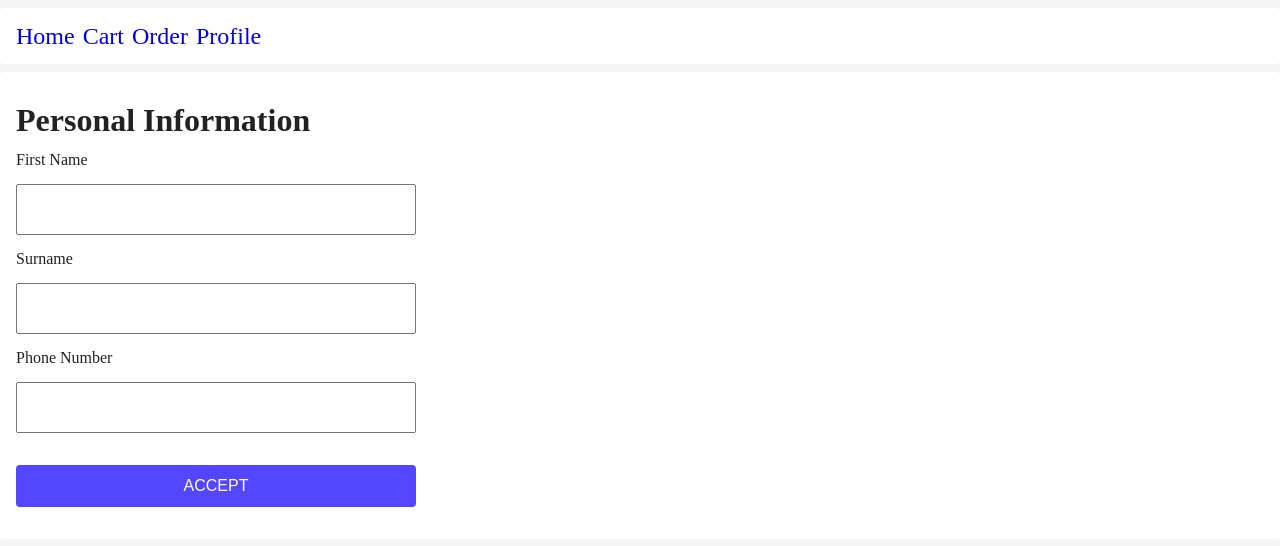
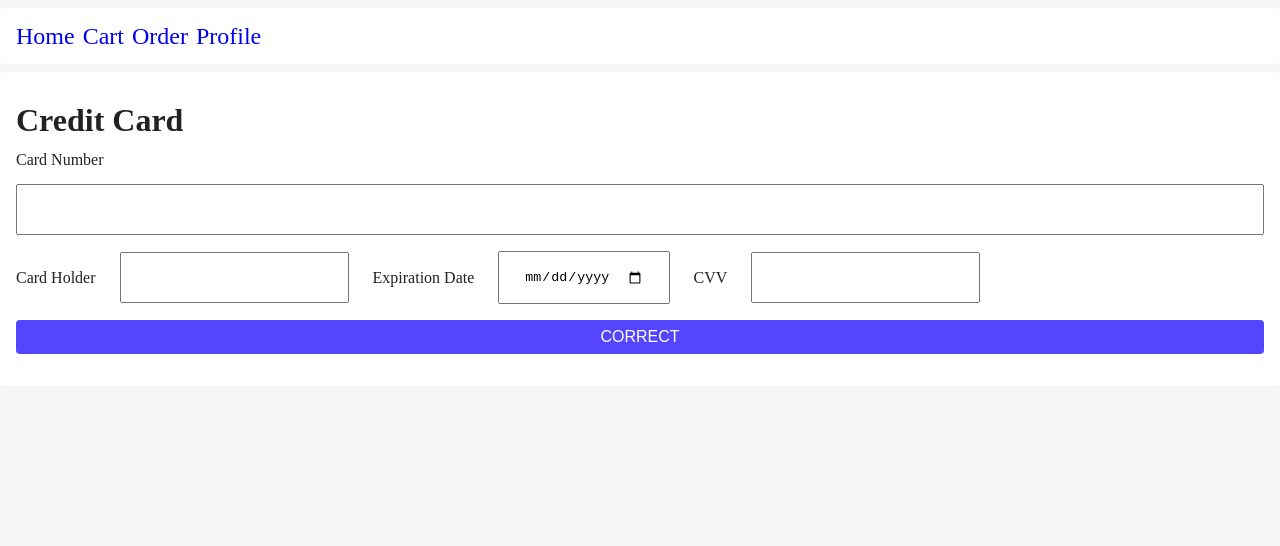
Before and after one commit to memcp/online-shop, a React app: page /order in a window 1280 px wide. Shown: the top 546 px of the page. Built offline with nearby package versions, Linux system fonts and the light colour scheme.

Commit message:
Add component, credit card filling stage.

```diff
--- a/src/components/App.css
+++ b/src/components/App.css
@@ -76,6 +76,13 @@ form {
 
 input {
   padding: 16px 24px;
+  margin: 16px 0;
+}
+
+input[type="submit"] {
+  padding: 12px 0;
+  font-size: 16px;
+  text-transform: uppercase;
 }
 
 button, input[type="submit"] {
--- a/src/components/pages/order/CreditCardStage.css
+++ b/src/components/pages/order/CreditCardStage.css
@@ -0,0 +1,8 @@
+.card-bottom {
+  display: flex;
+  align-items: center;
+}
+
+.card-bottom input {
+  margin: 0 24px;
+}
--- a/src/components/pages/order/CreditCardStage.jsx
+++ b/src/components/pages/order/CreditCardStage.jsx
@@ -1,8 +1,25 @@
 import React from 'react';
+
+import './CreditCardStage.css'
 
 function CreditCardStage(props) {
   return (
-    <div>Credit Card Stage</div>
+    <div className="credit-card-stage">
+      <h3>Credit Card</h3>
+      <form>
+        <label htmlFor="card-number">Card Number</label>
+        <input type="text" name="card-number"/>
+        <div className="card-bottom">
+          <label htmlFor="card-holder">Card Holder</label>
+          <input type="text" name="card-holder"/>
+          <label htmlFor="expiration-date">Expiration Date</label>
+          <input type="date" name="expiration-date"/>
+          <label htmlFor="cvv">CVV</label>
+          <input type="number" name="cvv"/>
+        </div>
+        <input type="submit" value="Correct"/>
+      </form>
+    </div>
   );
 }
 
--- a/src/components/pages/order/Order.jsx
+++ b/src/components/pages/order/Order.jsx
@@ -7,7 +7,7 @@ import './Order.css';
 
 function Order(props) {
 
-  const currentStage = 'personal-info-stage';
+  const currentStage = 'credit-card-stage';
 
   return (
     <div className="order">
--- a/src/components/pages/order/PersonalInformationStage.css
+++ b/src/components/pages/order/PersonalInformationStage.css
@@ -1,15 +1,4 @@
 .personal-information-stage form {
   display: flex;
-
   width: 400px;
 }
-
-.personal-information-stage input {
-  margin: 16px 0;
-}
-
-.personal-information-stage form input[type="submit"] {
-  padding: 12px 0;
-  font-size: 16px;
-  text-transform: uppercase;
-}
```
